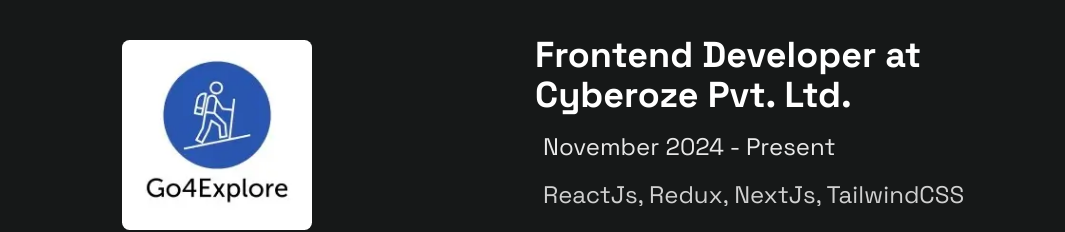
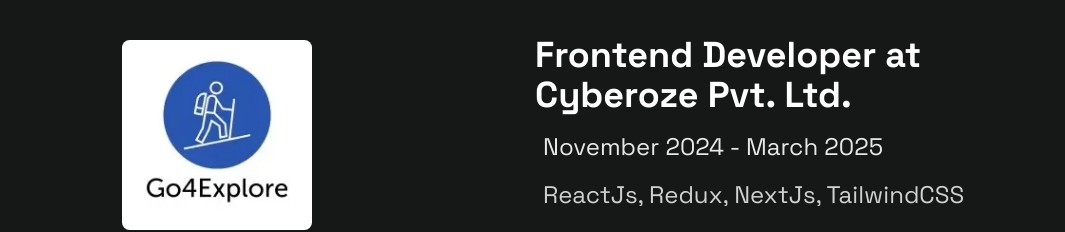
Before and after one commit to KetanKumavat/Portfolio-2, a Next.js app: page / in a window 1280 px wide. Shown: the part 2120-2352 px from the top of the page, without its empty margins (125-1190 px from the left). Built offline with nearby package versions, Linux system fonts and the light colour scheme.

Commit message:
updated resume

```diff
--- a/src/app/components/Experience.jsx
+++ b/src/app/components/Experience.jsx
@@ -20,7 +20,7 @@
         {
             title: "Frontend Developer at Cyberoze Pvt. Ltd.",
             img: "/go4explore.webp",
-            duration: "November 2024 - Present",
+            duration: "November 2024 - March 2025",
             tech: "ReactJs, Redux, NextJs, TailwindCSS",
         },
         {
--- a/src/app/components/Linker.jsx
+++ b/src/app/components/Linker.jsx
@@ -68,7 +68,7 @@
                     </div>
                     <div className="flex items-center gap-2">
                         <a
-                            href="https://drive.google.com/file/d/1vKPpZJoCmXOA7gFnOY3OuwnhI3zYNuSB/view"
+                            href="https://drive.google.com/file/d/1A2aTZQEFGT82uY_6g_JylzRzPhQ9hN1c/view"
                             target="_blank"
                             className="flex flex-row gap-2 ml-[38vh]"
                             id="link3"
@@ -122,7 +122,7 @@
                     </svg>
                 </a>
                 <a
-                    href="https://drive.google.com/file/d/1vKPpZJoCmXOA7gFnOY3OuwnhI3zYNuSB/view"
+                    href="https://drive.google.com/file/d/1A2aTZQEFGT82uY_6g_JylzRzPhQ9hN1c/view"
                     target="_blank"
                     className="flex flex-row gap-2 md:-mt-10"
                 >
```
Also changed, not shown: 1 other file (tests, documents, lock files or other folders).
